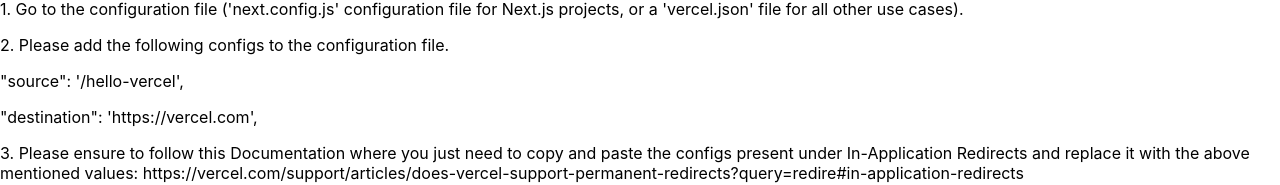
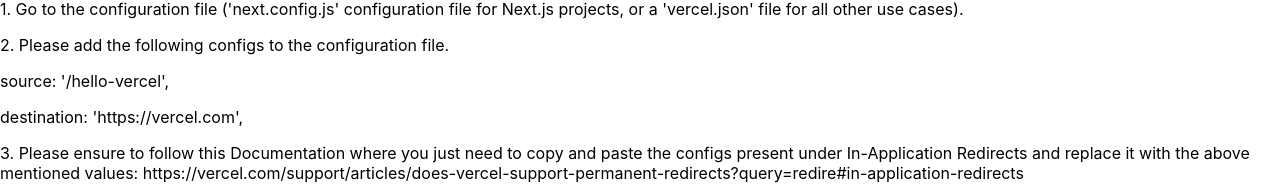
Before and after one commit to svictorjoseph1997/project1, a Next.js app: page /questions/fifth-question in a window 1280 px wide. Shown: the part 292-477 px from the top of the page. Built offline with nearby package versions, Linux system fonts and the light colour scheme.

Commit message:
updated fifth question

```diff
--- a/pages/questions/fifth-question.js
+++ b/pages/questions/fifth-question.js
@@ -16,8 +16,8 @@
          <p>We have acknowledged your request and understand that you need assistance to add a redirect from /hello-vercel to https://vercel.com. This can be achieved by using In-Application Redirects. Please follow the below steps to add this redirect to your website:</p>
          <p>1. Go to the configuration file ('next.config.js' configuration file for Next.js projects, or a 'vercel.json' file for all other use cases).</p>
          <p>2. Please add the following configs to the configuration file.</p>
-            <p>     "source": '/hello-vercel', </p>
-            <p>    "destination": 'https://vercel.com', </p>
+            <p>     source: '/hello-vercel', </p>
+            <p>     destination: 'https://vercel.com', </p>
           <p>3. Please ensure to follow this Documentation where you just need to copy and paste the configs present under In-Application Redirects and replace it with the above mentioned values: https://vercel.com/support/articles/does-vercel-support-permanent-redirects?query=redire#in-application-redirects</p>
          <p>4. Please ensure to have re-deployed the product to reflect your latest cahnges.</p>
 
```
